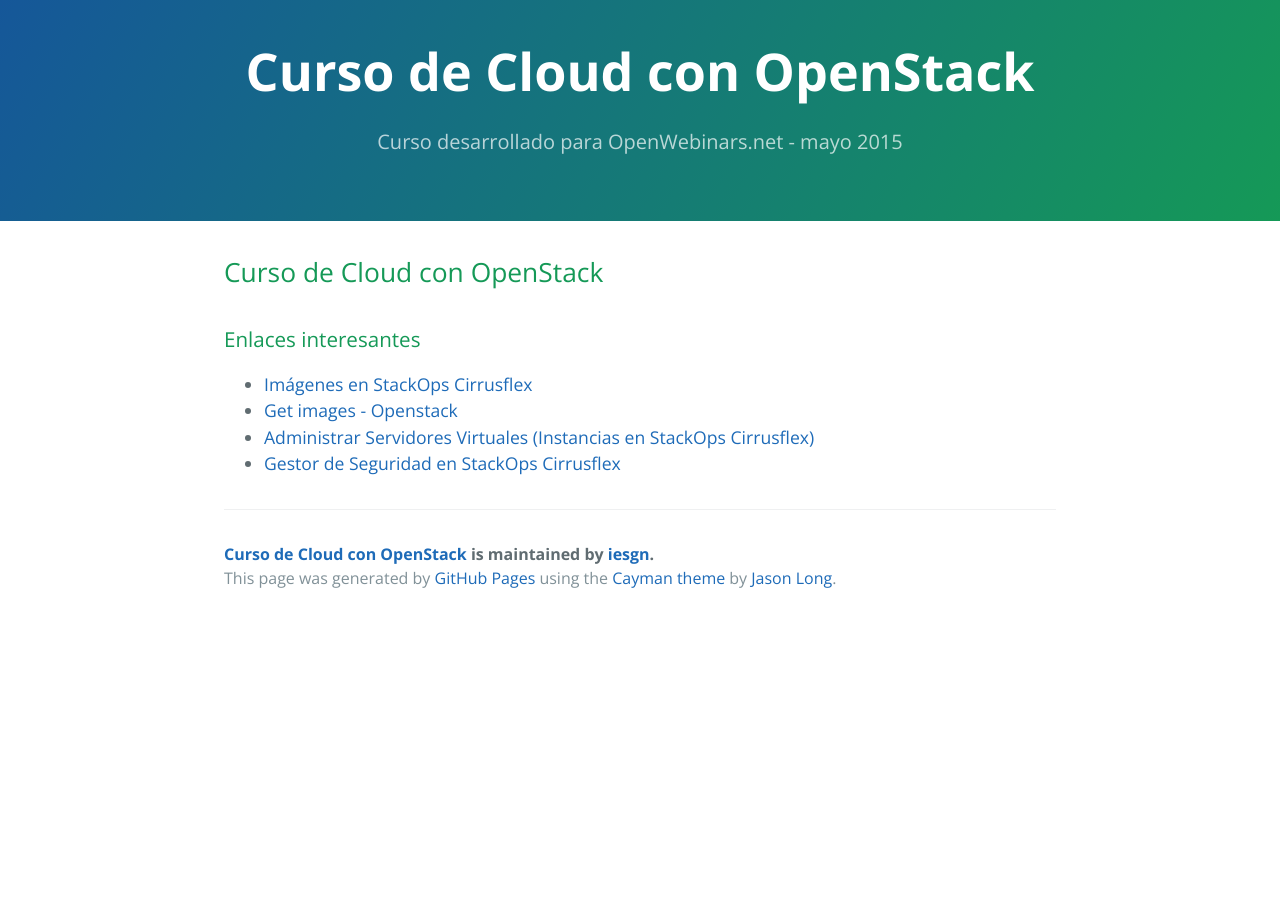
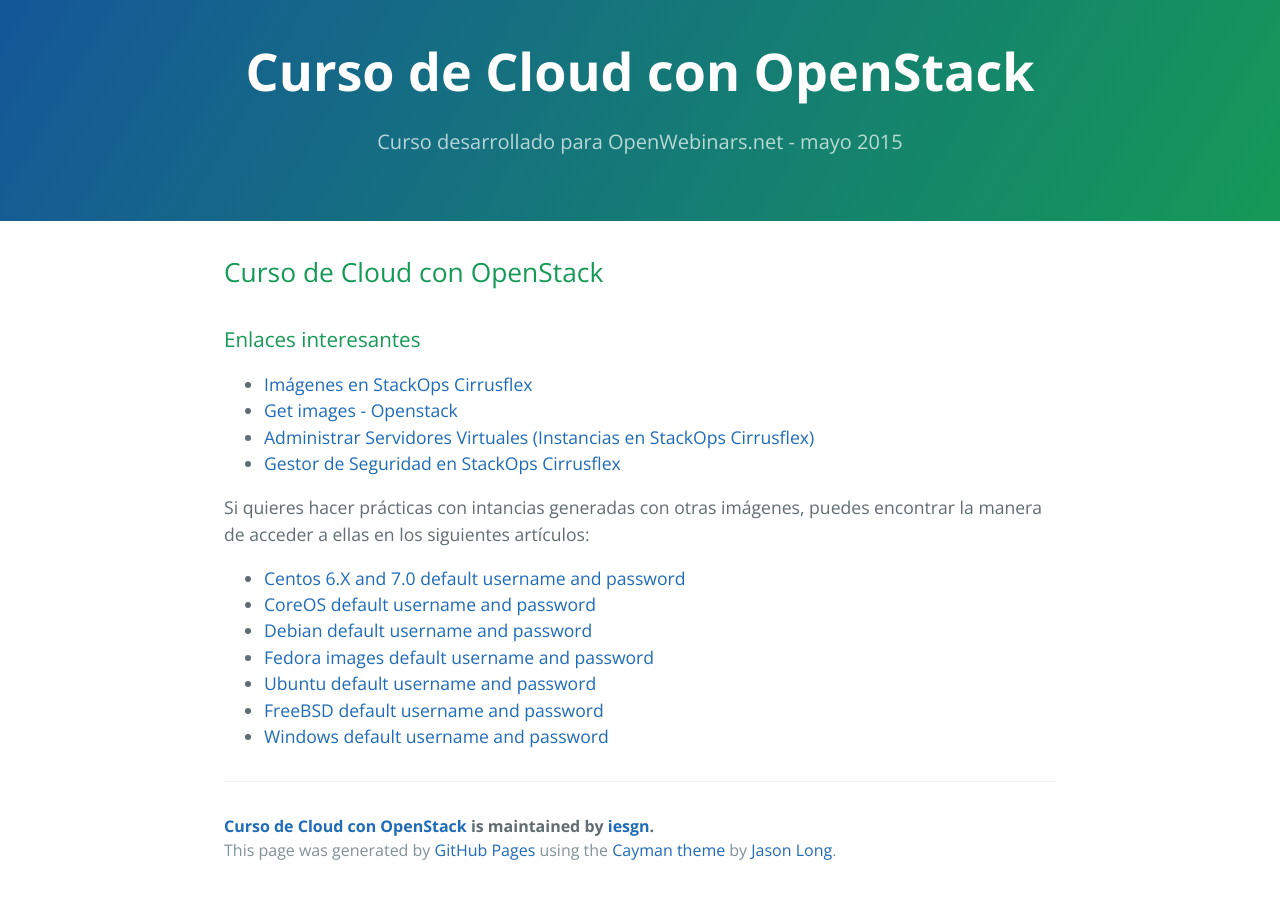
Before and after one commit to iesgn/ow1, a Jekyll site: the page built from curso/u2/enlaces.md, in a window 1280 px wide. Built offline with Jekyll 4.4.1, drawn with Linux system fonts in a browser that asks for light colours.

Commit message:
Enlaces a usuarios de distintos so

```diff
--- a/curso/u2/enlaces.md
+++ b/curso/u2/enlaces.md
@@ -8,3 +8,13 @@ tittle: Curso de Cloud con OpenStack
 * [Get images - Openstack](http://docs.openstack.org/image-guide/content/ch_obtaining_images.html)
 * [Administrar Servidores Virtuales (Instancias en StackOps Cirrusflex)](https://docs.stackops.net/virtual-servers-plugin-es.html)
 * [Gestor de Seguridad en StackOps Cirrusflex](https://docs.stackops.net/security-plugin-es.html)
+
+Si quieres hacer prácticas con intancias generadas con otras imágenes, puedes encontrar la manera de acceder a ellas en los siguientes artículos:
+
+* [Centos 6.X and 7.0 default username and password](https://stackops.zendesk.com/hc/en-us/articles/201923327-Centos-6-4-and-6-5-default-username-and-password)
+* [CoreOS default username and password](https://stackops.zendesk.com/hc/en-us/articles/201565975-CoreOS-default-username-and-password)
+* [Debian default username and password](https://stackops.zendesk.com/hc/en-us/articles/201923397-Debian-default-username-and-password)
+* [Fedora images default username and password](https://stackops.zendesk.com/hc/en-us/articles/201849976-Fedora-images-default-username-and-password)
+* [Ubuntu default username and password](https://stackops.zendesk.com/hc/en-us/articles/202298618-Ubuntu-default-username-and-password)
+* [FreeBSD default username and password](https://stackops.zendesk.com/hc/en-us/articles/201923427-FreeBSD-default-username-and-password)
+* [Windows default username and password](https://stackops.zendesk.com/hc/en-us/articles/201565985-Windows-default-username-and-password)
```
